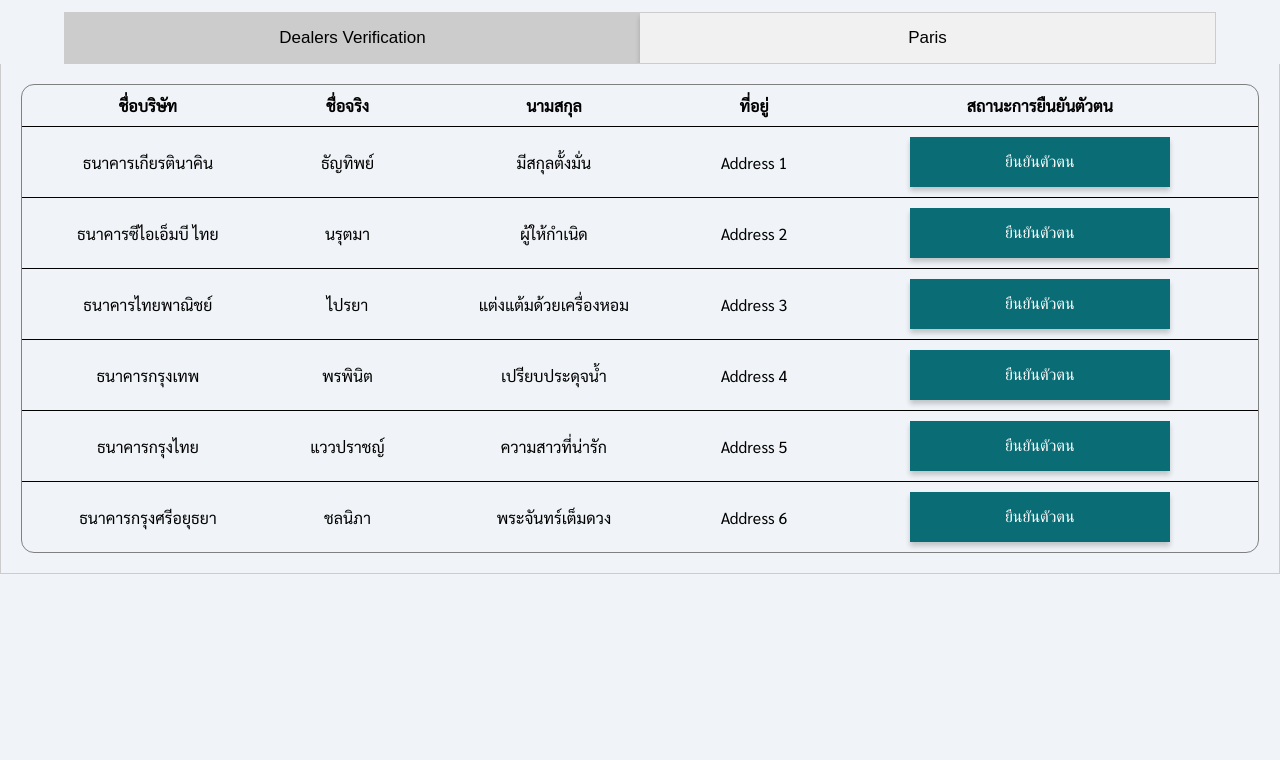
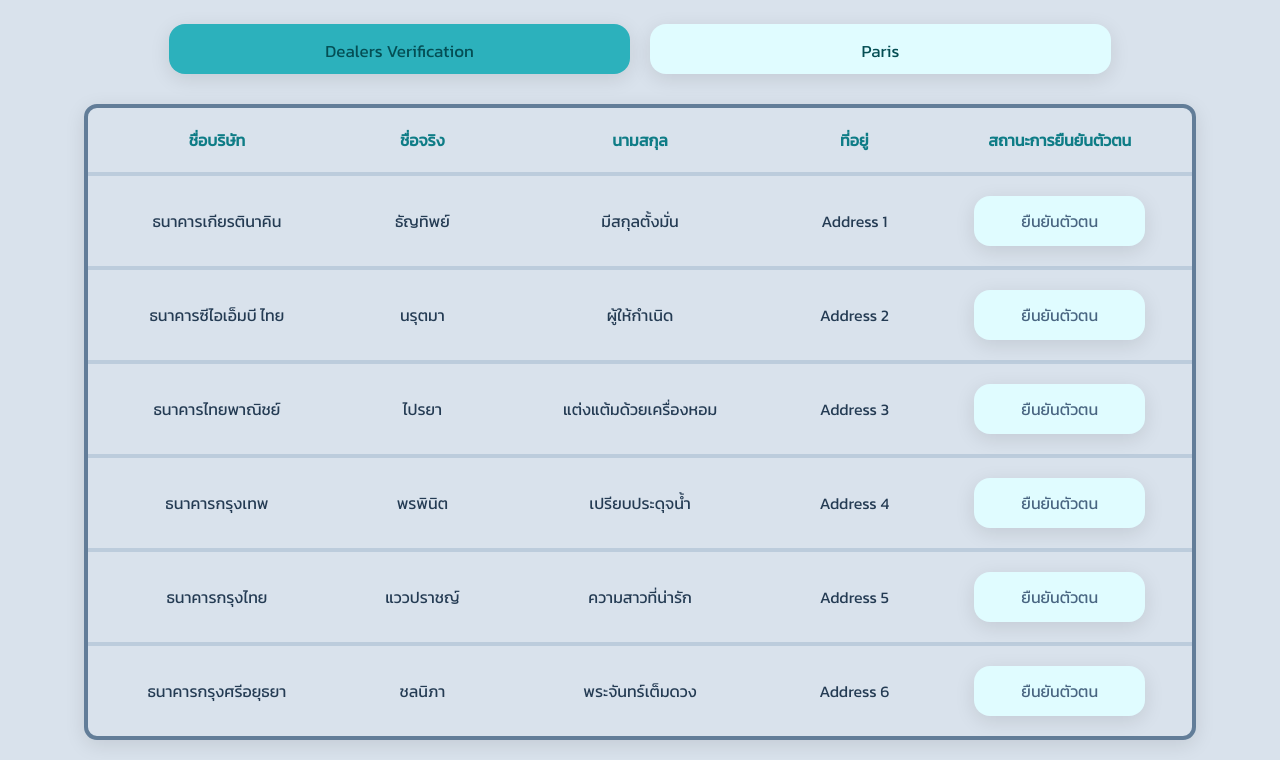
Before and after one commit to brandonfox/blockchain-project-2019, a plain HTML site: page public/for-oranoss.html in a window 1280 px wide. Shown: the part 88-848 px from the top of the page. Before the commit the page ends 800 px from the top, so only its background shows below. Drawn offline with Linux system fonts and the light colour scheme.

Commit message:
redesign verification

```diff
--- a/public/css/style.css
+++ b/public/css/style.css
@@ -5,8 +5,8 @@
 }
 
 body {
-  background-color: #f0f4f8;
-  font-family: 'Sarabun', sans-serif;
+  background-color: #d9e2ec;
+  font-family: 'Kanit', sans-serif;
 }
 
 .container {
@@ -42,13 +42,15 @@
 }
 
 button {
+  font-family: 'Kanit', sans-serif;
   border: 0;
-  background-color: #0a6c74;
-  width: 260px;
+  background-color: #e0fcff;
+  border-radius: 16px;
+  width: 70%;
   height: 50px;
-  color: white;
+  color: #486581;
   font-size: 16px;
-  box-shadow: 0 4px 5px hsla(0, 0%, 0%, 0.2);
+  box-shadow: 0 5px 20px 0px rgba(0, 0, 0, 0.1);
 }
 
 textarea {
@@ -115,33 +117,36 @@
 }
 
 table {
+  box-shadow: 0 5px 20px 0px rgba(0, 0, 0, 0.1);
   text-align: center;
-  border: 1px solid grey;
+  border: 4px solid #627d98;
   border-radius: 13px;
   border-spacing: 0;
   width: 100%;
 }
 
+th {
+  color: #0e7c86;
+}
+
 th,
 td {
-  border-bottom: 1px solid black;
-  padding: 10px;
+  border-bottom: 4px solid #bcccdc;
+  padding: 20px 10px;
 }
 
 tr:last-child > td {
   border-bottom: none;
 }
 
-/* Style the tab */
+/* Style the buttons that are used to open the tab content */
 .tab {
-  overflow: hidden;
-  border: 1px solid #ccc;
-  background-color: #f1f1f1;
+  width: 80%;
+  justify-content: center;
+  display: flex;
 }
 
-/* Style the buttons that are used to open the tab content */
 .tab button {
-  background-color: inherit;
   float: left;
   border: none;
   outline: none;
@@ -152,29 +157,24 @@
 
 /* Change background color of buttons on hover */
 .tab button:hover {
-  background-color: #ddd;
+  background-color: #38bec9;
 }
 
 /* Create an active/current tablink class */
 .tab button.active {
-  background-color: #ccc;
+  background-color: #2cb1bc;
 }
 
 /* Style the tab content */
 .tabcontent {
   display: none;
   padding: 6px 12px;
-  border: 1px solid #ccc;
-  border-top: none;
-}
-
-.tabcontent {
   animation: fadeEffect 1s; /* Fading effect takes 1 second */
-  color: black;
+  color: #243b53;
   display: flex;
   padding: 20px 20px;
   height: 100%;
-  width: 100%;
+  width: 90%;
 }
 
 /* Go from zero to full opacity */
@@ -189,15 +189,16 @@
 
 /* Style tab links */
 .tablinks {
-  background-color: #555;
-  color: black;
+  background-color: #e0fcff;
+  color: #044e54;
   float: left;
   border: none;
   outline: none;
   cursor: pointer;
   padding: 14px 16px;
   font-size: 17px;
-  width: 50%;
+  width: 45%;
+  margin: 10px;
 }
 
 .tablinks:hover {
--- a/public/for-oranoss.html
+++ b/public/for-oranoss.html
@@ -5,7 +5,7 @@
     <meta name="viewport" content="width=device-width, initial-scale=1.0" />
     <meta http-equiv="X-UA-Compatible" content="ie=edge" />
     <link
-      href="https://fonts.googleapis.com/css?family=Sarabun&display=swap"
+      href="https://fonts.googleapis.com/css?family=Kanit&display=swap"
       rel="stylesheet"
     />
     <link rel="stylesheet" href=".\css\style.css" />
@@ -18,7 +18,7 @@
           <img src="images/logo.svg" alt="Oranoss Logo" />
         </div>
       </header>
-      <div class="tab" style="width: 90%; ">
+      <div class="tab">
         <button
           class="tablinks"
           onclick="openCity(event, 'London')"
```
